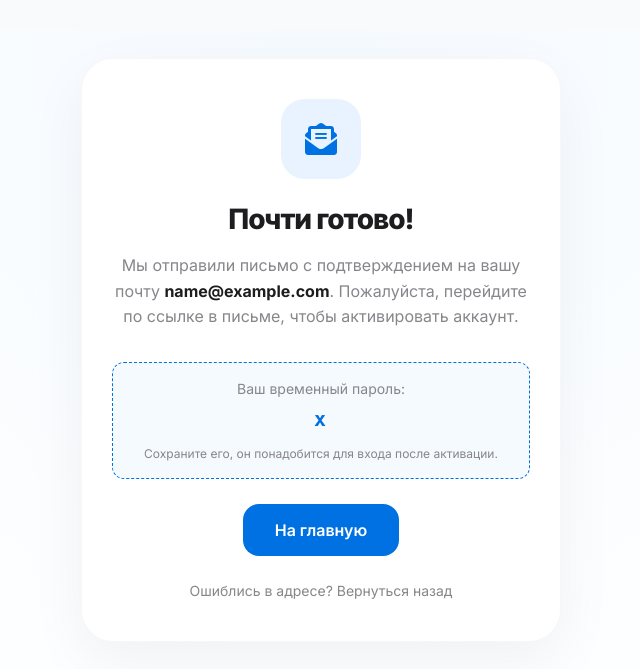
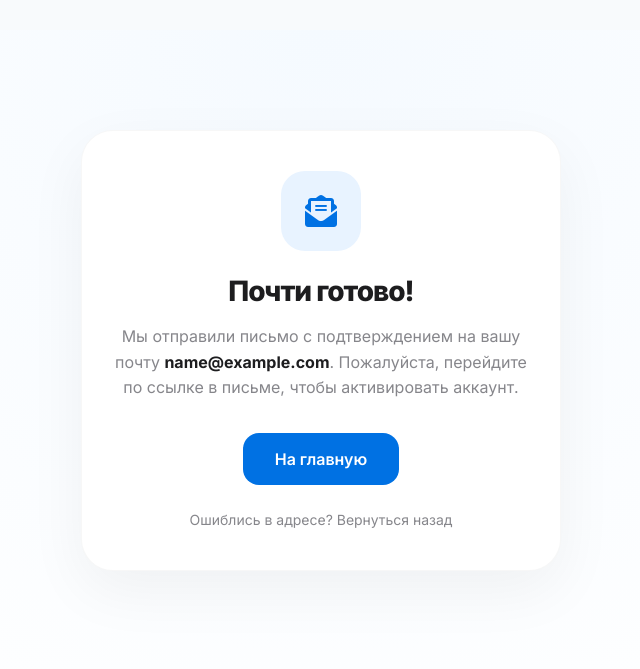
Before and after one commit to elenabri/Flow, a Django app: template core/templates/core/success.html in a window 1280 px wide. Shown: the part 62-731 px from the top of the page, without its empty margins (319-959 px from the left). Run offline with Django 5.2, Linux system fonts and the light colour scheme; the template is opened without the code that fills it: most values are stand-ins (such as "Sample title", 1, 10 or a date in 2020).

Commit message:
Update success.html

```diff
--- a/core/templates/core/success.html
+++ b/core/templates/core/success.html
@@ -119,12 +119,7 @@
             Пожалуйста, перейдите по ссылке в письме, чтобы активировать аккаунт.
         </p>
 
-        <!-- Добавляем блок с паролем, так как он сгенерирован автоматически -->
-        <div style="background: #f5faff; padding: 15px; border-radius: 12px; margin-bottom: 25px; border: 1px dashed #0071e3;">
-            <span style="font-size: 14px; color: #86868b; display: block; margin-bottom: 5px;">Ваш временный пароль:</span>
-            <code style="font-size: 20px; color: #0071e3; font-weight: 700; letter-spacing: 2px;">{{ password }}</code>
-            <p style="font-size: 12px; margin-top: 10px; margin-bottom: 0;">Сохраните его, он понадобится для входа после активации.</p>
-        </div>
+
 
         <a href="/" class="btn-primary-luxury">
             На главную
```
